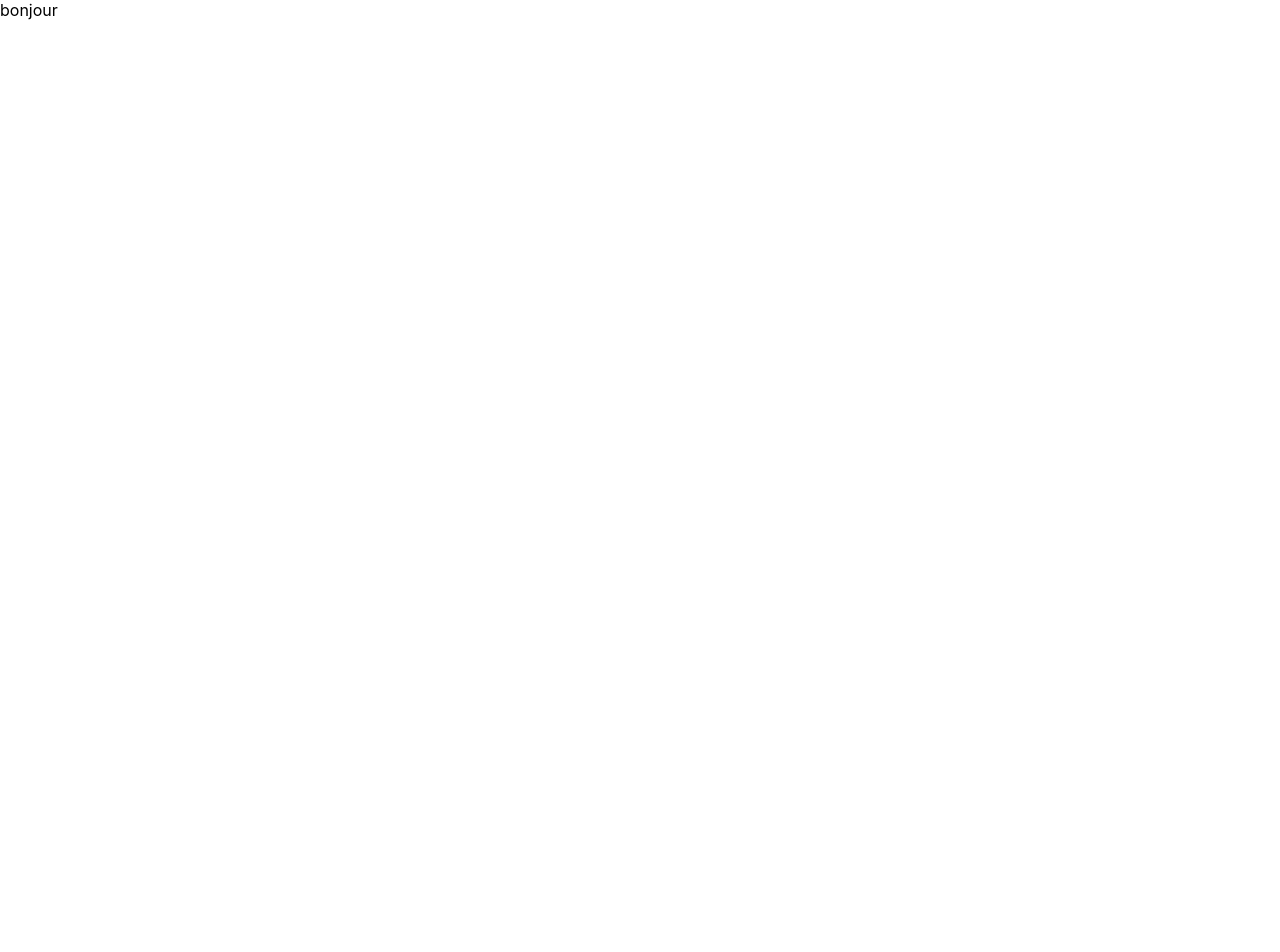
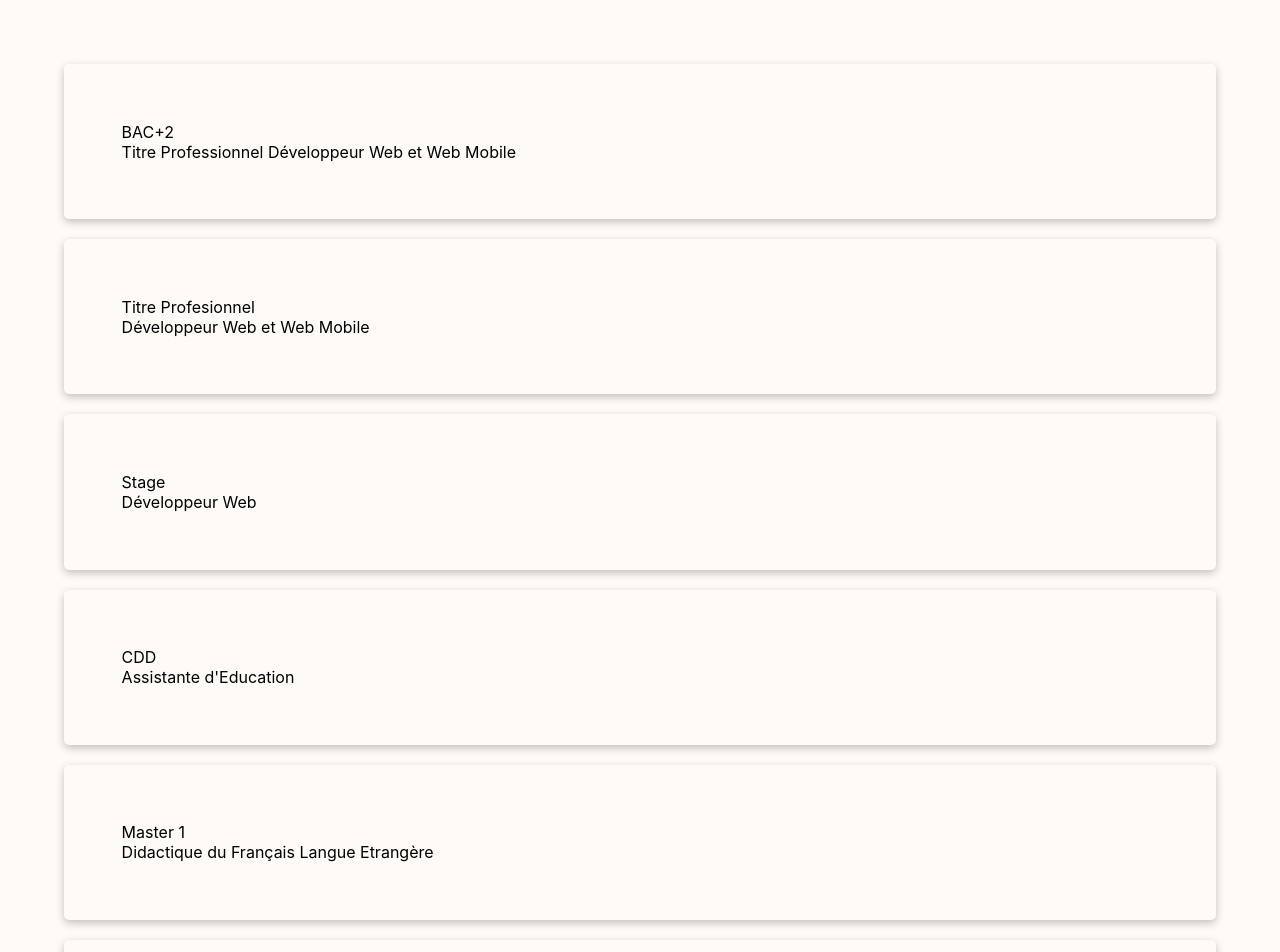
Before and after one commit to HemyDay/hemyportfolio, a React (Create React App) app: page / in a window 1280 px wide. Shown: the top 952 px of the page. Before the commit the page ends 800 px from the top, so only its background shows below. Built offline with nearby package versions, Linux system fonts and the light colour scheme.

Commit message:
created json for experiences and new display for timeline

```diff
--- a/src/App.css
+++ b/src/App.css
@@ -1,38 +1,4 @@
-.App {
-  text-align: center;
+.PageBody {
+  padding: 5%;
+  background-color: #FEFAF6;
 }
-
-.App-logo {
-  height: 40vmin;
-  pointer-events: none;
-}
-
-@media (prefers-reduced-motion: no-preference) {
-  .App-logo {
-    animation: App-logo-spin infinite 20s linear;
-  }
-}
-
-.App-header {
-  background-color: #282c34;
-  min-height: 100vh;
-  display: flex;
-  flex-direction: column;
-  align-items: center;
-  justify-content: center;
-  font-size: calc(10px + 2vmin);
-  color: white;
-}
-
-.App-link {
-  color: #61dafb;
-}
-
-@keyframes App-logo-spin {
-  from {
-    transform: rotate(0deg);
-  }
-  to {
-    transform: rotate(360deg);
-  }
-}
--- a/src/App.tsx
+++ b/src/App.tsx
@@ -2,10 +2,14 @@
 import React from 'react';
 // STYLE
 import './App.css';
+// COMPONENTS
+import Timeline from './Pages/Timeline';
 
 const App = () => {
   return(
-    <section> bonjour </section>
+    <section className='PageBody'>
+      <Timeline />
+    </section>
   )
 }
 
--- /dev/null
+++ b/src/Assets/experiences.json
@@ -0,0 +1,144 @@
+[
+  {
+    "area":"degree",
+    "type":"BAC+2",
+    "title":"Titre Professionnel Développeur Web et Web Mobile",
+    "startDate":"2024-07",
+    "institution": "BeWeb | Fondespierre",
+    "city": "Montpellier"
+  },{
+    "area":"study",
+    "type":"Titre Profesionnel",
+    "title":"Développeur Web et Web Mobile",
+    "startDate":"2023-09",
+    "endDate":"2024-06",
+    "institution": "BeWeb | Fondespierre",
+    "city": "Montpellier"
+  },{
+    "area":"work",
+    "type":"Stage",
+    "title":"Développeur Web",
+    "startDate":"2024-03",
+    "endDate":"2024-06",
+    "institution": "WeGonRide",
+    "city": "Remote"
+  },{
+    "area":"work",
+    "type":"CDD",
+    "title":"Assistante d'Education",
+    "startDate":"2024-01",
+    "endDate":"2024-07",
+    "institution": "Collège de la Voie Domitienne",
+    "city": "Le Crès"
+  },{
+    "area":"study",
+    "type":"Master 1",
+    "title":"Didactique du Français Langue Etrangère",
+    "startDate":"2022-09",
+    "endDate":"2022-12",
+    "institution": "Université Paul Valéry Montpellier 3",
+    "city": "Montpellier"
+  },{
+    "area":"work",
+    "type":"CDD",
+    "title":"Animatrice Périscolaire",
+    "startDate":"2022-09",
+    "endDate":"2022-12",
+    "institution": "Mairie de Montpellier",
+    "city": "Montpellier"
+  },{
+    "area":"study",
+    "type":"Master 1",
+    "title":"MEEF Professeur des Ecoles",
+    "startDate":"2021-09",
+    "endDate":"2022-06",
+    "institution": "Faculté d'Education",
+    "city": "Montpellier"
+  },{
+    "area":"work",
+    "type":"Stage",
+    "title":"Professeur des Ecoles",
+    "startDate":"2022-04",
+    "endDate":"2022-05",
+    "institution": "Education Nationale",
+    "city": "Assas"
+  },{
+    "area":"work",
+    "type":"Stage",
+    "title":"Professeur des Ecoles",
+    "startDate":"2021-10",
+    "endDate":"2021-11",
+    "institution": "Education Nationale",
+    "city": "Saint-Jean De Fos"
+  },{
+    "area":"degree",
+    "type":"BAC+3",
+    "title":"Licence Sciences du Langage pcs. CMM",
+    "startDate":"2021-07",
+    "institution": "Université Paul Valéry Montpellier 3",
+    "city": "Montpellier"
+  },{
+    "area":"study",
+    "type":"Licence 3",
+    "title":"Sciences du Langage pcs CMM",
+    "startDate":"2020-09",
+    "endDate":"2021-06",
+    "institution": "Université Paul Valéry Montpellier 3",
+    "city": "Montpellier"
+  },{
+    "area":"work",
+    "type":"CDD",
+    "title":"Animatrice Périscolaire",
+    "startDate":"2020-09",
+    "endDate":"2021-06",
+    "institution": "Mairie de Montpellier",
+    "city": "Montpellier"
+  },{
+    "area":"study",
+    "type":"Licence 2",
+    "title":"Sciences du Langage pcs CMM",
+    "startDate":"2019-09",
+    "endDate":"2020-06",
+    "institution": "Université Paul Valéry Montpellier 3",
+    "city": "Montpellier"
+  },{
+    "area":"study",
+    "type":"Licence 1",
+    "title":"Sciences du Langage pcs CMM",
+    "startDate":"2015-09",
+    "endDate":"2020-06",
+    "institution": "Université Paul Valéry Montpellier 3",
+    "city": "Montpellier"
+  },{
+    "area":"work",
+    "type":"CDD",
+    "title":"Accompagnant des élèves en situation de handicap",
+    "startDate":"2018-09",
+    "endDate":"2019-07",
+    "institution": "Educaiton Nationale",
+    "city": "Montpellier"
+  },{
+    "area":"study",
+    "type":"Certificat de Qualification Professionnelle",
+    "title":"Animation Périscolaire",
+    "startDate":"2017-09",
+    "endDate":"2018-06",
+    "institution": "Les Francas",
+    "city": "Montpellier"
+  },{
+    "area":"work",
+    "type":"Stage",
+    "title":"Animatrice Périscolaire",
+    "startDate":"2017-11",
+    "endDate":"2018-05",
+    "institution": "La Gerbe",
+    "city": "Montpellier"
+  },{
+    "area":"degree",
+    "type":"BAC",
+    "title":"Baccalauréat Littéraire",
+    "startDate":"2015-07",
+    "institution": "Lycée Albert Camus",
+    "city": "Nîmes"
+  }
+]
--- /dev/null
+++ b/src/Components/TimelineItem.css
@@ -0,0 +1,10 @@
+.TimelineItem{
+  background-color: #FEFAF6;
+  border-radius: 5px;
+  padding: 5%;
+  box-shadow: rgba(0, 0, 0, 0.24) 0px 3px 8px;
+}
+.TimelineItem > * {
+  margin: 0;
+  padding: 0;
+}
--- /dev/null
+++ b/src/Components/TimelineItem.tsx
@@ -0,0 +1,16 @@
+// LIBRARIES
+import React from 'react';
+// STYLE
+import './TimelineItem.css';
+
+const TimelineItem = (props:any) => {
+  return(
+    <div className='TimelineItem'>
+      <p>{props.item.type}</p>
+      <p>{props.item.title}</p>
+    </div>
+  )
+}
+
+
+export default TimelineItem;
--- /dev/null
+++ b/src/Pages/Timeline.css
@@ -0,0 +1,4 @@
+.Timeline{
+  display: grid;
+  gap: 20px;
+}
--- /dev/null
+++ b/src/Pages/Timeline.tsx
@@ -0,0 +1,27 @@
+// LIBRARIES
+import React from "react";
+// STYLE
+import "./Timeline.css";
+// ASSETS
+import EXPERIENCES from "../Assets/experiences.json"
+//COMPONENTS
+import TimelineItem from "../Components/TimelineItem";
+
+
+const Timeline = () => {
+
+  console.log(EXPERIENCES)
+
+  return(
+    <section className="Timeline">
+      {
+        EXPERIENCES.map(item => (
+          <TimelineItem key={item.title} item={item} />
+        ))
+      }
+    </section>
+  )
+}
+
+
+export default Timeline;
```
Also changed, not shown: src/Components/Header.tsx (added, +13 -0 lines), src/Components/Header.css (added).
